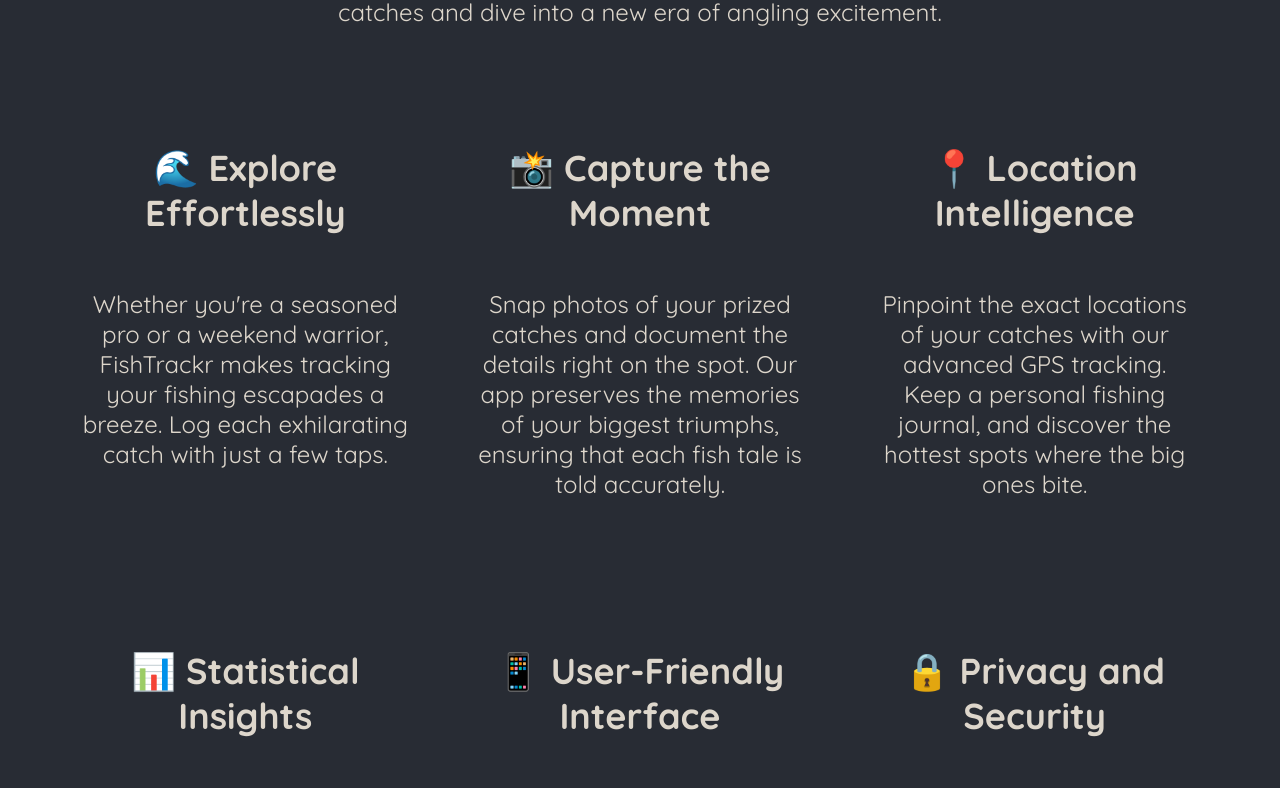
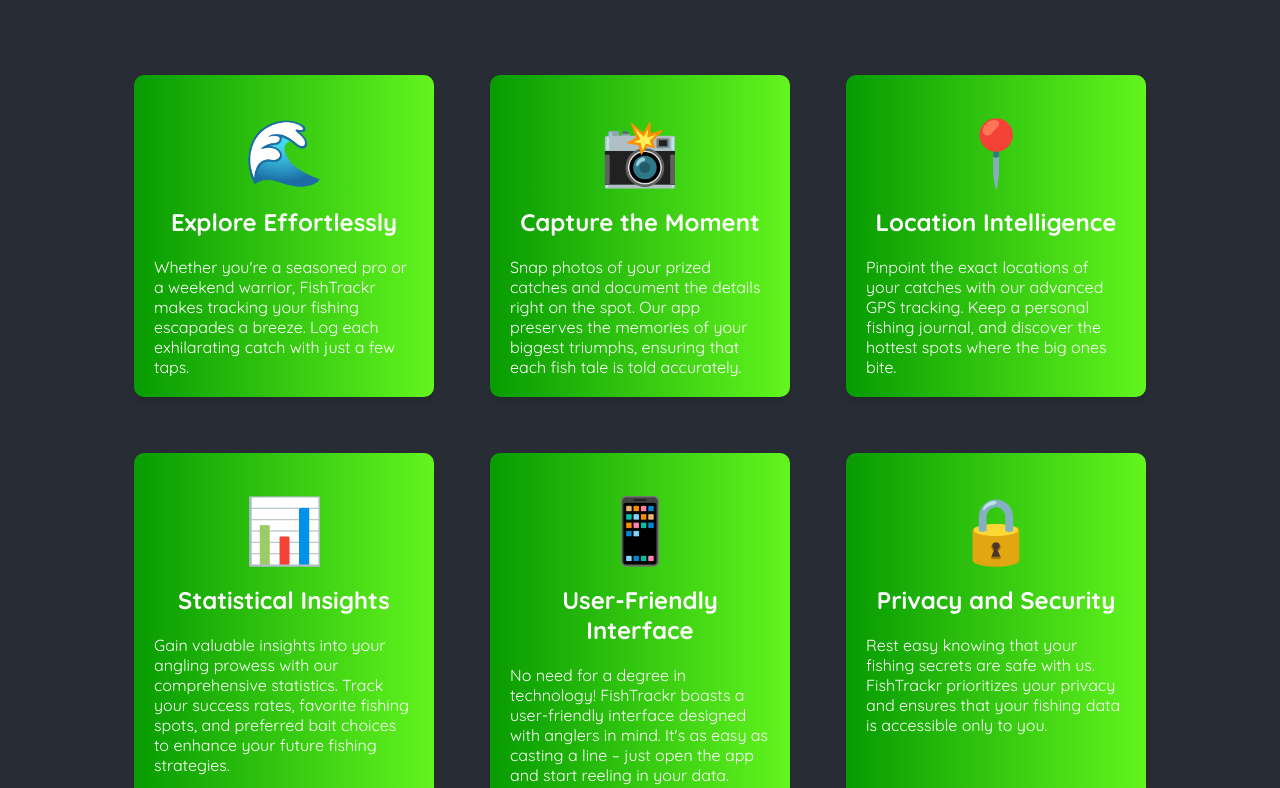
Before and after one commit to Mateusz220291/Fishing-App-Next, a Next.js app: page / in a window 1280 px wide. Shown: the part 832-1620 px from the top of the page. Built offline with nearby package versions, Linux system fonts and the light colour scheme.

Commit message:
css main page update and remove confirm modal created

```diff
--- a/app/page.js
+++ b/app/page.js
@@ -31,61 +31,84 @@
           </p>
         </section>
         <div className={classes.grid}>
-          <section className={classes.section}>
-            <h2>🌊 Explore Effortlessly</h2>
+          <div className={classes.card}>
+            <div className={classes.background}></div>
+            <div className={classes.content}>
+              <span>🌊</span>
+              <h2> Explore Effortlessly</h2>
               <p>
                 Whether you&apos;re a seasoned pro or a weekend warrior,
                 FishTrackr makes tracking your fishing escapades a breeze. Log
                 each exhilarating catch with just a few taps.
               </p>
-          </section>
+            </div>
+          </div>
 
-          <section className={classes.section}>
-            <h2>📸 Capture the Moment</h2>
+          <div className={classes.card}>
+            <div className={classes.background}></div>
+            <div className={classes.content}>
+              <span>📸 </span>
+              <h2>Capture the Moment</h2>
               <p>
-              Snap photos of your prized catches and document the details right
-              on the spot. Our app preserves the memories of your biggest
-              triumphs, ensuring that each fish tale is told accurately.
+                Snap photos of your prized catches and document the details
+                right on the spot. Our app preserves the memories of your
+                biggest triumphs, ensuring that each fish tale is told
+                accurately.
               </p>
-          </section>
+            </div>
+          </div>
 
-          <section className={classes.section}>
-            <h2>📍 Location Intelligence</h2>
+          <div className={classes.card}>
+            <div className={classes.background}></div>
+            <div className={classes.content}>
+              <span>📍 </span>
+              <h2>Location Intelligence</h2>
               <p>
-              Pinpoint the exact locations of your catches with our advanced GPS
-              tracking. Keep a personal fishing journal, and discover the
+                Pinpoint the exact locations of your catches with our advanced
+                GPS tracking. Keep a personal fishing journal, and discover the
                 hottest spots where the big ones bite.
               </p>
-          </section>
+            </div>
+          </div>
 
-          <section className={classes.section}>
-            <h2>📊 Statistical Insights</h2>
+          <div className={classes.card}>
+            <div className={classes.background}></div>
+            <div className={classes.content}>
+              <span>📊</span>
+              <h2> Statistical Insights</h2>
               <p>
                 Gain valuable insights into your angling prowess with our
                 comprehensive statistics. Track your success rates, favorite
                 fishing spots, and preferred bait choices to enhance your future
                 fishing strategies.
               </p>
-          </section>
-
-          <section className={classes.section}>
-            <h2>📱 User-Friendly Interface</h2>
+            </div>
+          </div>
+          <div className={classes.card}>
+            <div className={classes.background}></div>
+            <div className={classes.content}>
+              <span>📱</span>
+              <h2> User-Friendly Interface</h2>
               <p>
                 No need for a degree in technology! FishTrackr boasts a
                 user-friendly interface designed with anglers in mind. It&apos;s
-              as easy as casting a line – just open the app and start reeling in
-              your data.
+                as easy as casting a line – just open the app and start reeling
+                in your data.
               </p>
-          </section>
-
-          <section className={classes.section}>
-            <h2>🔒 Privacy and Security</h2>
+            </div>
+          </div>
+          <div className={classes.card}>
+            <div className={classes.background}></div>
+            <div className={classes.content}>
+              <span>🔒</span>
+              <h2> Privacy and Security</h2>
               <p>
                 Rest easy knowing that your fishing secrets are safe with us.
-              FishTrackr prioritizes your privacy and ensures that your fishing
-              data is accessible only to you.
+                FishTrackr prioritizes your privacy and ensures that your
+                fishing data is accessible only to you.
               </p>
-          </section>
+            </div>
+          </div>
         </div>
 
         <section className={classes.section}>
--- a/app/page.module.css
+++ b/app/page.module.css
@@ -64,11 +64,12 @@
 }
 
 .grid {
-  width: 90%;
+  width: 100%;
   max-width: 90rem;
-  display: grid;
-  grid-template-columns: repeat(auto-fill, minmax(20rem, 1fr));
-  grid-gap: 2rem;
+  display: flex;
+  gap: 1rem;
+  flex-wrap: wrap;
+  justify-content: center;
   margin: 2rem auto;
   list-style: none;
   padding: 0;
@@ -81,6 +82,52 @@
   font-size: 1.5rem;
   max-width: 50rem;
   width: 90%;
-  margin: 2rem auto;
+  margin: 1rem auto;
   text-align: center;
 }
+
+.section h2 {
+  margin: 1rem;
+}
+
+.card {
+  position: relative;
+  overflow: hidden;
+  border-radius: 10px;
+  margin: 20px;
+  box-shadow: 0 4px 6px rgba(0, 0, 0, 0.1);
+  background: linear-gradient(90deg, #079b02, #62f51e);
+  max-width: 300px;
+}
+
+.background {
+  position: absolute;
+  top: 0;
+  left: 0;
+  width: 100%;
+  height: 100%;
+
+  background-size: cover;
+  background-position: center;
+  filter: brightness(0.5);
+}
+
+.content {
+  padding: 20px;
+  color: #fff;
+}
+.card span {
+  display: inline-block;
+  width: 100%;
+  text-align: center;
+  font-size: 4rem;
+  margin: 1rem auto;
+}
+.card h2 {
+  margin-top: 0;
+  text-align: center;
+}
+
+.card p {
+  margin-bottom: 0;
+}
```
Also changed, not shown: app/catches/share/page.js (+5 -5 lines), components/catches/catch-remove-btn.js (+67 -2 lines). Lines whose indentation alone changed are shown as unchanged.
